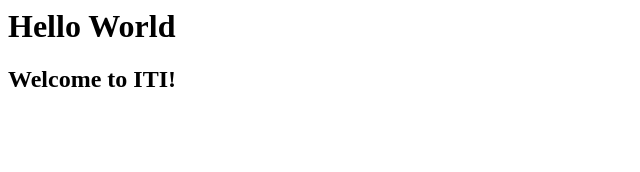
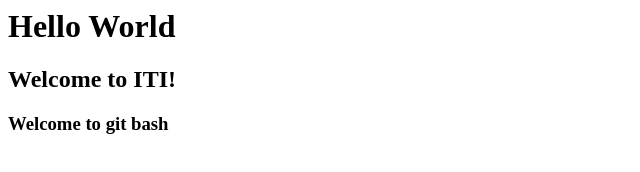
Before and after one commit to SalmaAliHassan/New-project, a plain HTML site: page index.html in a window 1280 px wide. Shown: the whole page, without its empty margins (0-640 px from the left). Drawn offline with Linux system fonts and the light colour scheme.

Commit message:
Welcome to git bash

```diff
--- a/index.html
+++ b/index.html
@@ -1,2 +1,3 @@
 <h1> Hello World </h1>
 <h2>Welcome to ITI!</h2>
+<h3>Welcome to git bash</h3>
```
